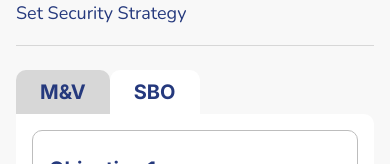
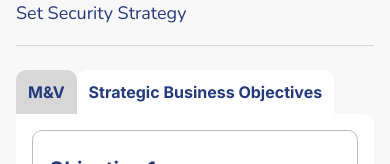
Before and after one commit to XaviourG/avertro-challenge, a React (Create React App) app in the folder client/: page / in a window 390 px wide. Shown: the part 345-509 px from the top of the page. Built offline with nearby package versions, Linux system fonts and the light colour scheme; the HTML template or start-up script is replaced by a standard one.

Commit message:
refactor TabSelector component for responsive clarity

```diff
--- a/client/src/components/tabbed-display/TabSelector.tsx
+++ b/client/src/components/tabbed-display/TabSelector.tsx
@@ -8,6 +8,12 @@ interface Props {
   setFocusTab: (tabIndex: number) => void,
 }
 
+const acronym = (s: string): string => {
+  const words = s.split(' ');
+  const initals = words.map((word) => (word.length >= 1 ? word[0] : ''));
+  return initals.join('');
+}
+
 const TabSelector = ({
   tabTitles,
   focusTab,
@@ -15,39 +21,6 @@ const TabSelector = ({
 }: Props): ReactElement => {
   const theme = useTheme();
   const isMobile = useMediaQuery(theme.breakpoints.down('md'));
-
-  if (isMobile) {
-    const minimalTabs = tabTitles.map((title) => {
-      const words = title.split(' ');
-      const initals = words.map((word) => (word.length >= 1 ? word[0] : ''));
-      return initals.join('');
-    })
-    return (
-      <div style={{
-        width: '100%',
-        display: 'flex',
-        justifyContent: 'start',
-      }}>
-        {
-          minimalTabs.map((title, key) => <div key={key} style={{
-            cursor: 'pointer',
-            borderRadius: '10px 10px 0px 0px',
-            backgroundColor:`${
-              focusTab === key ? Colors.AVERTRO_WHITE : Colors.PAGE_BORDER
-            }`,
-            padding: '0.5rem 1.5rem 0.5rem 1.5rem',
-            transition: '500ms',
-          }} onClick={() => setFocusTab(key)}>
-            <Typography variant="h2" sx={{
-              m: '0',
-            }}>
-              {title}
-            </Typography>
-          </div>)
-        }
-      </div>
-    );
-  }
 
   return (
     <div style={{
@@ -62,13 +35,14 @@ const TabSelector = ({
           backgroundColor:`${
             focusTab === key ? Colors.AVERTRO_WHITE : Colors.PAGE_BORDER
           }`,
-          padding: '0.5rem 1.5rem 0.5rem 1.5rem',
+          padding: isMobile ? '0.5rem 0.75rem 0.5rem 0.75rem' : '0.5rem 1.5rem 0.5rem 1.5rem',
           transition: '500ms',
         }} onClick={() => setFocusTab(key)}>
           <Typography variant="h2" sx={{
             m: '0',
+            fontSize: isMobile ? '1rem' : '1.25rem'
           }}>
-            {title}
+            {(isMobile && focusTab !== key) ? acronym(title) : title}
           </Typography>
         </div>)
       }
```
